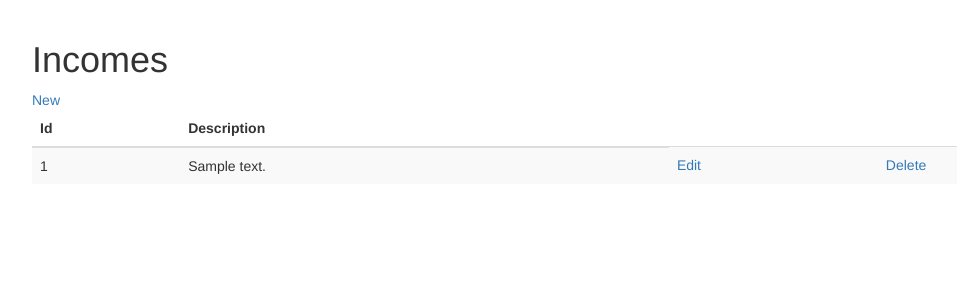
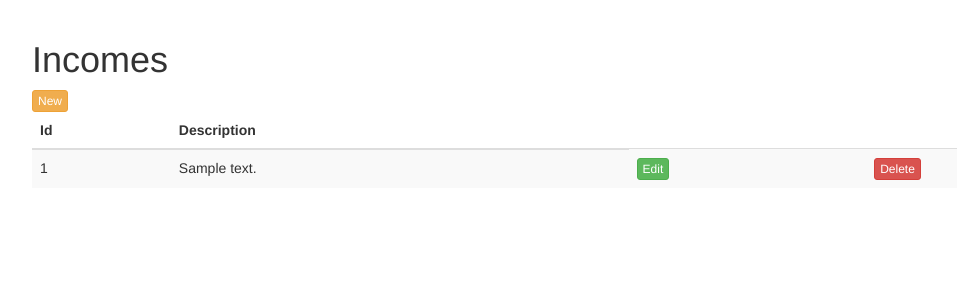
Before and after one commit to dkeza/flaskexpenses, a Flask app: page /incomes in a window 1280 px wide. Shown: the part 52-352 px from the top of the page, without its empty margins (38-995 px from the left). Run offline with Flask 2, Linux system fonts and the light colour scheme; a user stored in the database is signed in; tables that the repository leaves empty hold one stand-in row (values such as "Sample post"); some libraries are stand-ins or nearby versions.

Commit message:
Add buttons for new and edit links in income and expense pages

```diff
--- a/app/templates/expenses.html
+++ b/app/templates/expenses.html
@@ -3,7 +3,7 @@
 {% block app_content %}
 <h1>{{_('Expenses')}}</h1>
 
-<a href="{{ url_for('new_expense') }}">{{ _('New') }}</a>
+<a class="btn btn-info btn-xs" href="{{ url_for('new_expense') }}">{{ _('New') }}</a>
 
 <table class="table table-striped">
     <thead>
@@ -13,8 +13,8 @@
         <tr>
             <td>{{ expense.id }}</td>
             <td>{{ expense.description }}</td>
-            <td><a href="{{ url_for('edit_expense', id=expense.id) }}">{{ _('Edit') }}</a></td>
-            <td><a href="{{ url_for('delete_expense', id=expense.id) }}">{{ _('Delete') }}</a></td>
+            <td><a class="btn btn-success btn-xs" href="{{ url_for('edit_expense', id=expense.id) }}">{{ _('Edit') }}</a></td>
+            <td><a class="btn btn-danger btn-xs" href="{{ url_for('delete_expense', id=expense.id) }}">{{ _('Delete') }}</a></td>
         </tr>
     {% endfor %}
 </table>
--- a/app/templates/incomes.html
+++ b/app/templates/incomes.html
@@ -3,7 +3,7 @@
 {% block app_content %}
 <h1>{{_('Incomes')}}</h1>
 
-<a href="{{ url_for('new_income') }}">{{ _('New') }}</a>
+<a class="btn btn-warning btn-xs" href="{{ url_for('new_income') }}">{{ _('New') }}</a>
 
 <table class="table table-striped">
     <thead>
@@ -13,8 +13,8 @@
         <tr>
             <td>{{ income.id }}</td>
             <td>{{ income.description }}</td>
-            <td><a href="{{ url_for('edit_income', id=income.id) }}">{{ _('Edit') }}</a></td>
-            <td><a href="{{ url_for('delete_income', id=income.id) }}">{{ _('Delete') }}</a></td>
+            <td><a class="btn btn-success btn-xs" href="{{ url_for('edit_income', id=income.id) }}">{{ _('Edit') }}</a></td>
+            <td><a class="btn btn-danger btn-xs" href="{{ url_for('delete_income', id=income.id) }}">{{ _('Delete') }}</a></td>
         </tr>
     {% endfor %}
 </table>
```
